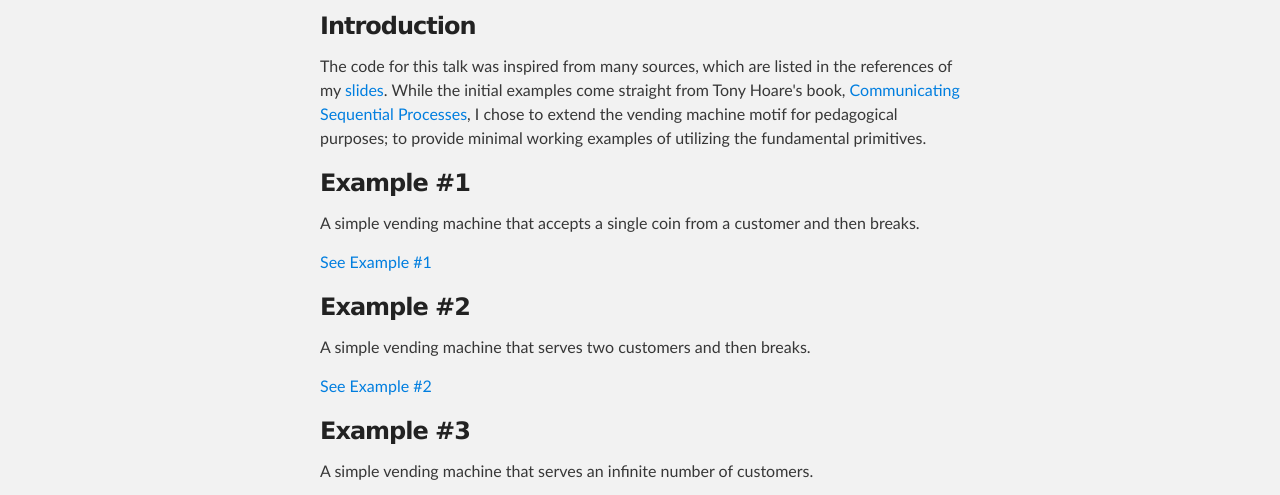
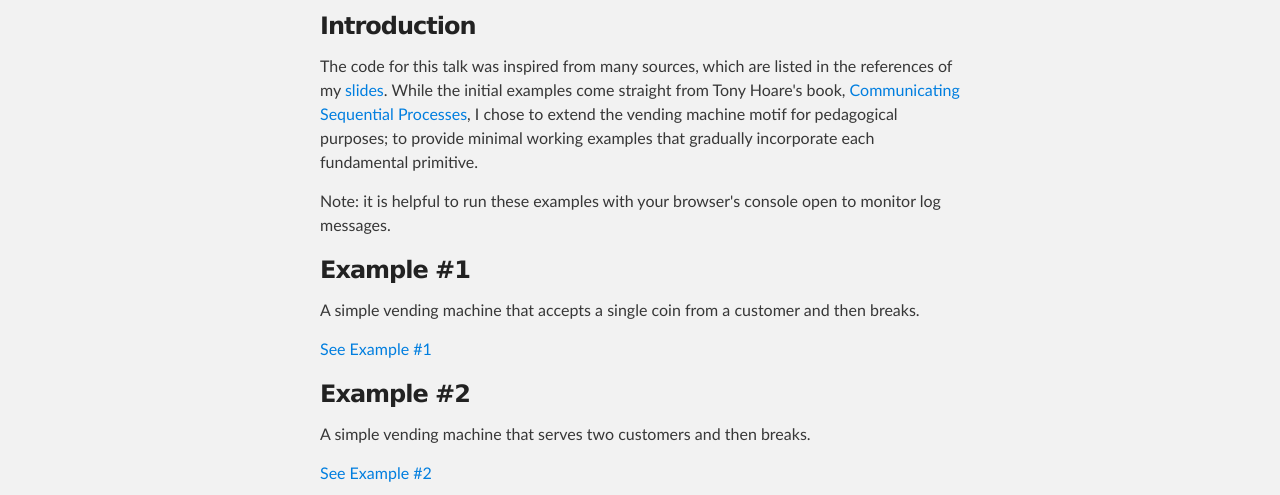
Before and after one commit to zerokarmaleft/vendingmachine-js, a website: page index.html in a window 1280 px wide. Shown: the part 252-747 px from the top of the page. Drawn offline with Linux system fonts and the light colour scheme.

Commit message:
add note to open browser console

```diff
--- a/index.html
+++ b/index.html
@@ -50,15 +50,19 @@
           Introduction
         </h3>
 
-        <p>The code for this talk was inspired from many sources, which are
-        listed in the references of my <a class="anchor"
+        <p>The code for this talk was inspired from many sources,
+        which are listed in the references of my <a class="anchor"
         href="https://github.com/zerokarmaleft/vendingmachine-js/blob/master/communicating-sequential-processes.pdf?raw=true">slides</a>. While
         the initial examples come straight from Tony Hoare's
         book, <a class="anchor"
-        href="http://www.usingcsp.com/cspbook.pdf">Communicating Sequential
-        Processes</a>, I chose to extend the vending machine motif for
-        pedagogical purposes; to provide minimal working examples of utilizing
-        the fundamental primitives.</p>
+        href="http://www.usingcsp.com/cspbook.pdf">Communicating
+        Sequential Processes</a>, I chose to extend the vending
+        machine motif for pedagogical purposes; to provide minimal
+        working examples that gradually incorporate each fundamental
+        primitive.</p>
+
+        <p>Note: it is helpful to run these examples with your
+        browser's console open to monitor log messages.</p>
 
         <h3>
           <a id="example-1-summary" class="anchor"
```
